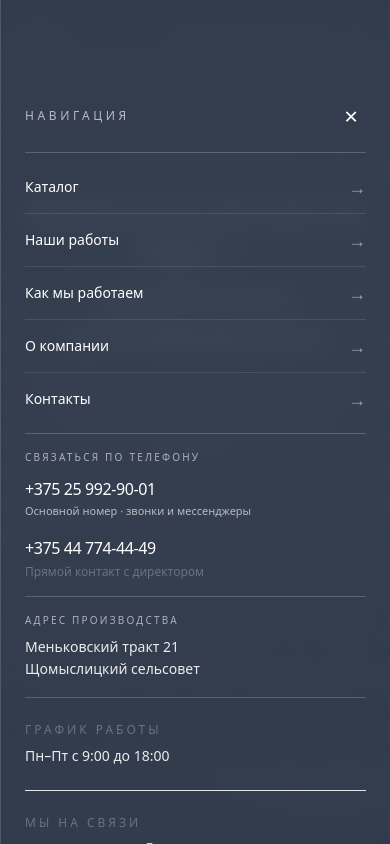
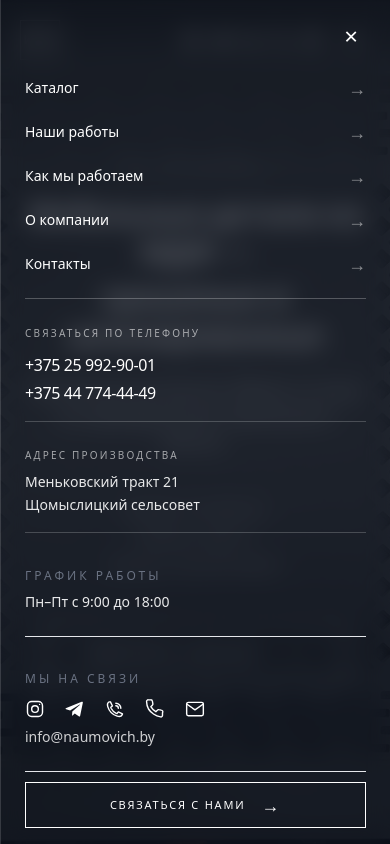
Before and after one commit to IljaBelousow/naumovich-site, a Next.js app: page / in a window 390 px wide. Both pictures are taken after a click on the button "Открыть меню". Shown: the top 844 px of the page. Built offline with nearby package versions, Linux system fonts and the light colour scheme.

Commit message:
Compact mobile menu with translucent dark background

```diff
--- a/src/components/Header.tsx
+++ b/src/components/Header.tsx
@@ -93,9 +93,9 @@ export default function Header() {
               onClick={() => setMobileMenuOpen(false)}
               className="absolute inset-0 h-full w-full cursor-pointer bg-black/35"
             />
-            <aside className="absolute inset-y-0 right-0 flex w-full max-w-md flex-col overflow-y-auto border-l border-white/15 bg-gray-700/90 px-6 pb-5 pt-24 text-white shadow-2xl backdrop-blur-md sm:px-8 sm:pb-6">
-              <div className="flex shrink-0 items-center justify-between border-b border-white/20 pb-4">
-                <p className="text-xs font-medium uppercase tracking-[0.3em] text-white/65">Навигация</p>
+            <aside className="absolute inset-0 flex h-[100dvh] w-full max-w-md flex-col justify-between overflow-hidden border-l border-white/15 bg-gray-900/50 px-6 py-4 text-white shadow-2xl backdrop-blur-md sm:px-8 sm:py-5">
+              <div className="flex shrink-0 items-center justify-between">
+                <span aria-hidden="true" />
                 <button
                   type="button"
                   aria-label="Закрыть меню"
@@ -106,13 +106,13 @@ export default function Header() {
                 </button>
               </div>
 
-              <nav aria-label="Основные разделы сайта" className="shrink-0 border-b border-white/20 py-2">
+              <nav aria-label="Основные разделы сайта" className="shrink-0 border-b border-white/25 pb-3">
                 {navigation.map((item, index) => (
                   <Link
                     key={item.name}
                     href={item.href}
                     onClick={() => setMobileMenuOpen(false)}
-                    className="group flex items-center justify-between border-b border-white/10 py-3 text-sm font-medium transition-colors last:border-0 hover:text-white/70 sm:py-3.5"
+                    className="group flex items-center justify-between py-2 text-sm font-medium transition-colors hover:text-white/70"
                   >
                     <span>{item.name}</span>
                     <span aria-hidden="true" className="text-lg text-white/50 transition-transform group-hover:translate-x-1">→</span>
@@ -123,9 +123,9 @@ export default function Header() {
               <section className="shrink-0 border-b border-white/20 py-4" aria-label="Телефоны">
                 <p className="mb-3 text-[10px] font-medium uppercase tracking-[0.22em] text-white/60">Связаться по телефону</p>
                 <a href="tel:+375259929001" className="block text-base font-medium tracking-tight transition-colors hover:text-white/70">+375 25 992-90-01</a>
-                <p className="mt-0.5 text-[11px] text-white/65">Основной номер · звонки и мессенджеры</p>
-                <a href="tel:+375447744449" className="mt-4 block text-base font-medium tracking-tight transition-colors hover:text-white/70">+375 44 774-44-49</a>
-                <p className="mt-1 text-xs text-gray-500">Прямой контакт с директором</p>
+
+                <a href="tel:+375447744449" className="mt-1 block text-base font-medium tracking-tight transition-colors hover:text-white/70">+375 44 774-44-49</a>
+
               </section>
 
               <section className="shrink-0 border-b border-white/20 py-4">
@@ -157,13 +157,13 @@ export default function Header() {
                     <svg viewBox="0 0 24 24" className="h-5 w-5" fill="none" stroke="currentColor" strokeWidth="1.7" strokeLinecap="round" strokeLinejoin="round" aria-hidden="true"><rect x="2" y="4" width="20" height="16" rx="2"/><path d="m22 6-10 7L2 6"/></svg>
                   </a>
                 </div>
-                <a href="mailto:info@naumovich.by" className="mt-3 block text-sm text-white/80 transition-colors hover:text-white">info@naumovich.by</a>
+                <a href="mailto:info@naumovich.by" className="mt-2 block text-sm text-white/80 transition-colors hover:text-white">info@naumovich.by</a>
               </section>
 
               <Link
                 href="/contacts"
                 onClick={() => setMobileMenuOpen(false)}
-                className="group mt-auto inline-flex min-h-12 w-full shrink-0 cursor-pointer items-center justify-center gap-4 border border-white bg-transparent px-6 py-3 text-center text-[11px] font-medium uppercase tracking-[0.16em] text-white transition-all duration-300 hover:bg-white hover:text-gray-900 focus-visible:outline-none focus-visible:ring-2 focus-visible:ring-white focus-visible:ring-offset-2 focus-visible:ring-offset-gray-700"
+                className="group inline-flex min-h-11 w-full shrink-0 cursor-pointer items-center justify-center gap-4 border border-white bg-transparent px-6 py-2 text-center text-[11px] font-medium uppercase tracking-[0.16em] text-white transition-all duration-300 hover:bg-white hover:text-gray-900 focus-visible:outline-none focus-visible:ring-2 focus-visible:ring-white focus-visible:ring-offset-2 focus-visible:ring-offset-gray-900"
               >
                 Связаться с нами <span aria-hidden="true" className="text-lg transition-transform duration-300 group-hover:translate-x-1">→</span>
               </Link>
```
